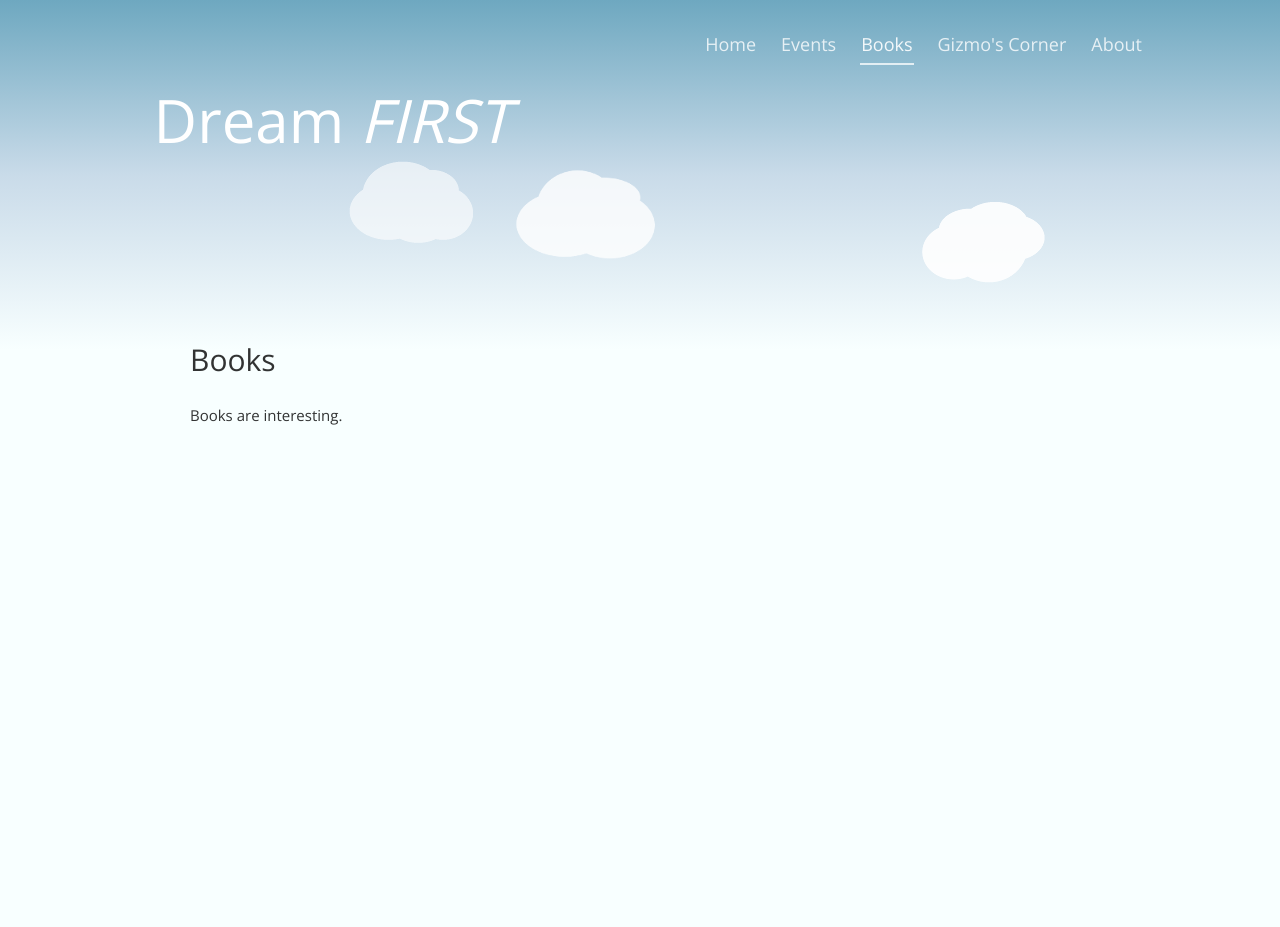
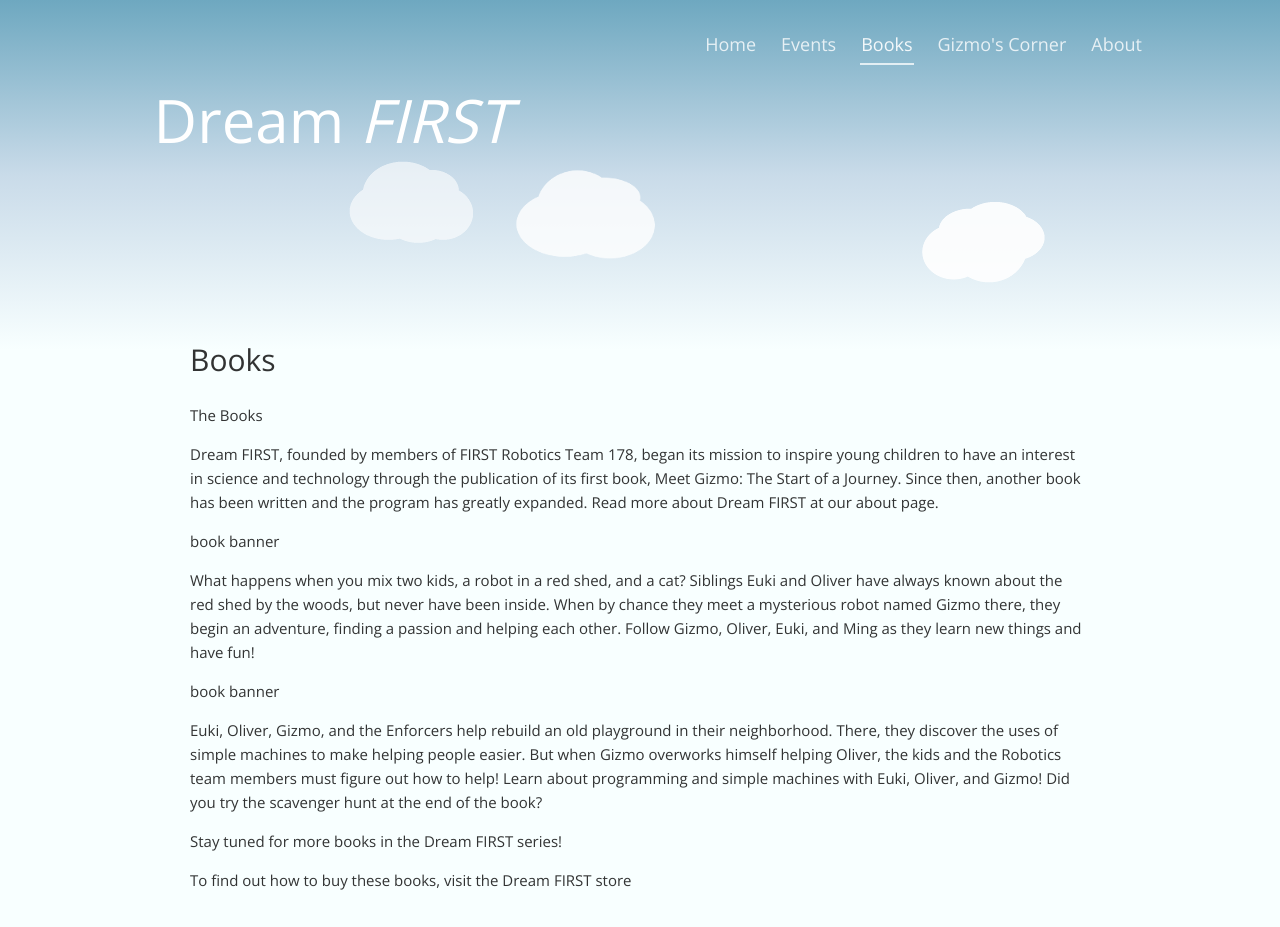
Before and after one commit to DreamFIRST/dreamfirst.github.io, a Jekyll site: the page built from books/index.md, in a window 1280 px wide. Built offline with Jekyll 4.4.1, drawn with Linux system fonts in a browser that asks for light colours; nearby versions of some CDN libraries; before the commit the page ends 900 px from its top, so only the background shows below that.

Commit message:
from previous website

```diff
--- a/books/index.md
+++ b/books/index.md
@@ -2,6 +2,22 @@
 layout: default
 title: Books
 navigation_name: books
+published: true
 ---
+
 ## Books
-Books are interesting.
+The Books
+
+Dream FIRST, founded by members of FIRST Robotics Team 178, began its mission to inspire young children to have an interest in science and technology through the publication of its first book, Meet Gizmo: The Start of a Journey. Since then, another book has been written and the program has greatly expanded. Read more about Dream FIRST at our about page.
+
+book banner
+
+What happens when you mix two kids, a robot in a red shed, and a cat? Siblings Euki and Oliver have always known about the red shed by the woods, but never have been inside. When by chance they meet a mysterious robot named Gizmo there, they begin an adventure, finding a passion and helping each other. Follow Gizmo, Oliver, Euki, and Ming as they learn new things and have fun!
+
+book banner
+
+Euki, Oliver, Gizmo, and the Enforcers help rebuild an old playground in their neighborhood. There, they discover the uses of simple machines to make helping people easier. But when Gizmo overworks himself helping Oliver, the kids and the Robotics team members must figure out how to help! Learn about programming and simple machines with Euki, Oliver, and Gizmo! Did you try the scavenger hunt at the end of the book?
+
+Stay tuned for more books in the Dream FIRST series!
+
+To find out how to buy these books, visit the Dream FIRST store
```
